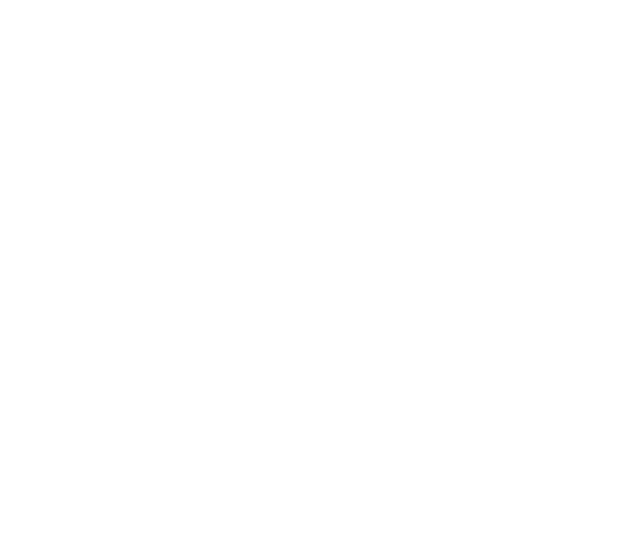
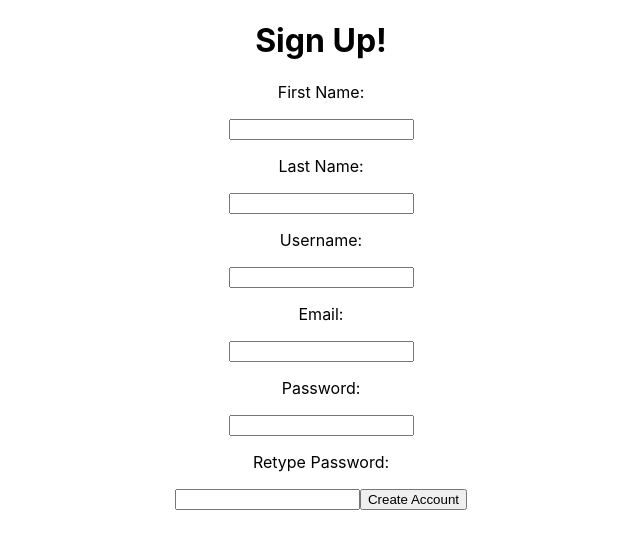
Before and after one commit to BloomTech-Labs/Labs8-Cookbook, a React (Create React App) app in the folder cookbook/: page /signup in a window 1280 px wide. Shown: the top 548 px of the page, without its empty margins (319-959 px from the left). Built offline with nearby package versions, Linux system fonts and the light colour scheme.

Commit message:
built out Signup Page with form

```diff
--- a/cookbook/src/App.js
+++ b/cookbook/src/App.js
@@ -12,9 +12,11 @@ class App extends Component {
   render() {
     return (
       <div className="app">
-        <Route exact path='/' Component={LandingPage}/>
-        <Route path='/signin' Component={Signin}/>
-        <Route path='/signup' Component={Signup}/>
+        <div className="container">
+          <Route exact path='/' component={LandingPage}/>
+          <Route path='/signin' component={Signin}/>
+          <Route path='/signup' component={Signup}/>
+        </div>
       </div>
     );
   }
--- a/cookbook/src/Components/Signup.js
+++ b/cookbook/src/Components/Signup.js
@@ -1,9 +1,44 @@
-import React from 'react';
+import React, { Component } from 'react';
 
-const Signup = () => {
-    return (
-        <div>signup</div>
-     );
+class Signup extends Component {
+    constructor() {
+        super();
+        this.state = {
+            firstName: '',
+            lastName: '',
+            username: '',
+            email: '',
+            password1: '',
+            password2: ''
+        }
+    }
+
+    updateInputChange = e => {
+        this.setState({ [e.target.name]: e.target.value });
+    }
+
+    render() {
+        return (
+            <div className='container'>
+                <h1>Sign Up!</h1>
+                <form>
+                    <p>First Name:</p>
+                    <input type='text' name='firstName' value={this.state.firstname} onChange={this.updateInputChange}/>
+                    <p>Last Name:</p>
+                    <input type='text' name='lastName' value={this.state.lastName} onChange={this.updateInputChange}/>
+                    <p>Username:</p>
+                    <input type='text' name='Username' value={this.state.Username} onChange={this.updateInputChange}/>
+                    <p>Email:</p>
+                    <input type='text' name='email' value={this.state.email} onChange={this.updateInputChange}/>
+                    <p>Password:</p>
+                    <input type='text' name='password1' value={this.state.password1} onChange={this.updateInputChange}/>
+                    <p>Retype Password:</p>
+                    <input type='text' name='password2' value={this.state.password2} onChange={this.updateInputChange}/>
+                    <button>Create Account</button>
+                </form>
+            </div>
+         );
+    }
 }
 
 export default Signup;
--- a/cookbook/src/Styles/css/app.css
+++ b/cookbook/src/Styles/css/app.css
@@ -4,3 +4,6 @@
   justify-content: center;
   width: 100%;
 }
+.app .container {
+  width: 100%;
+}
--- /dev/null
+++ b/cookbook/src/Styles/css/signup.css
@@ -0,0 +1,3 @@
+.container {
+  width: 100%;
+}
--- a/cookbook/src/Styles/less/app.less
+++ b/cookbook/src/Styles/less/app.less
@@ -3,4 +3,8 @@
     display: flex;
     justify-content: center;
     width: 100%;
+
+    .container {
+        width: 100%;
+    }
 }
--- /dev/null
+++ b/cookbook/src/Styles/less/signup.less
@@ -0,0 +1,3 @@
+.container {
+    width: 100%;
+}
```
Also changed, not shown: cookbook/src/Styles/css/LandingPage.css (added), cookbook/src/Styles/less/LandingPage.less (added), cookbook/src/images/titleImg.svg (added).
